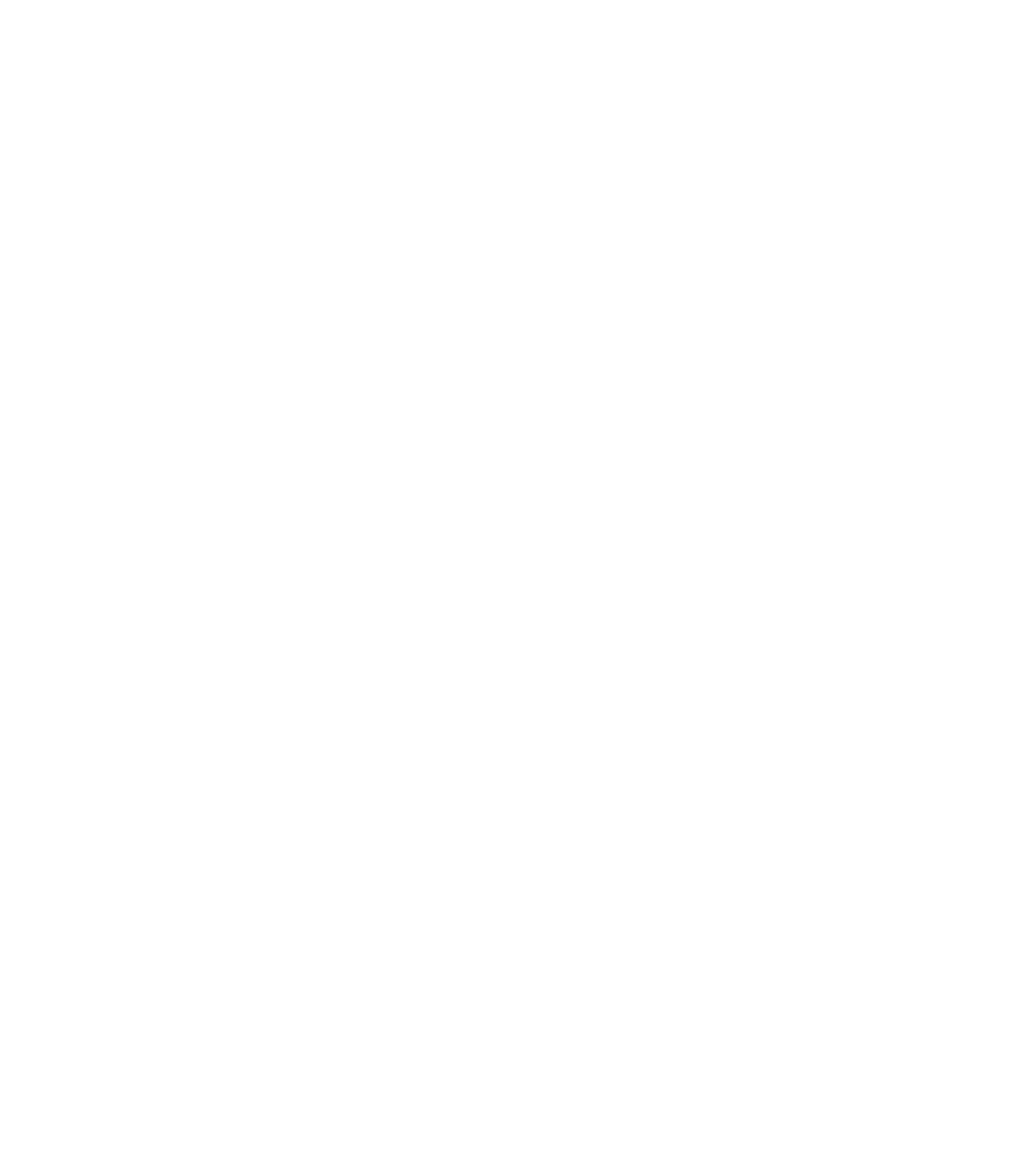
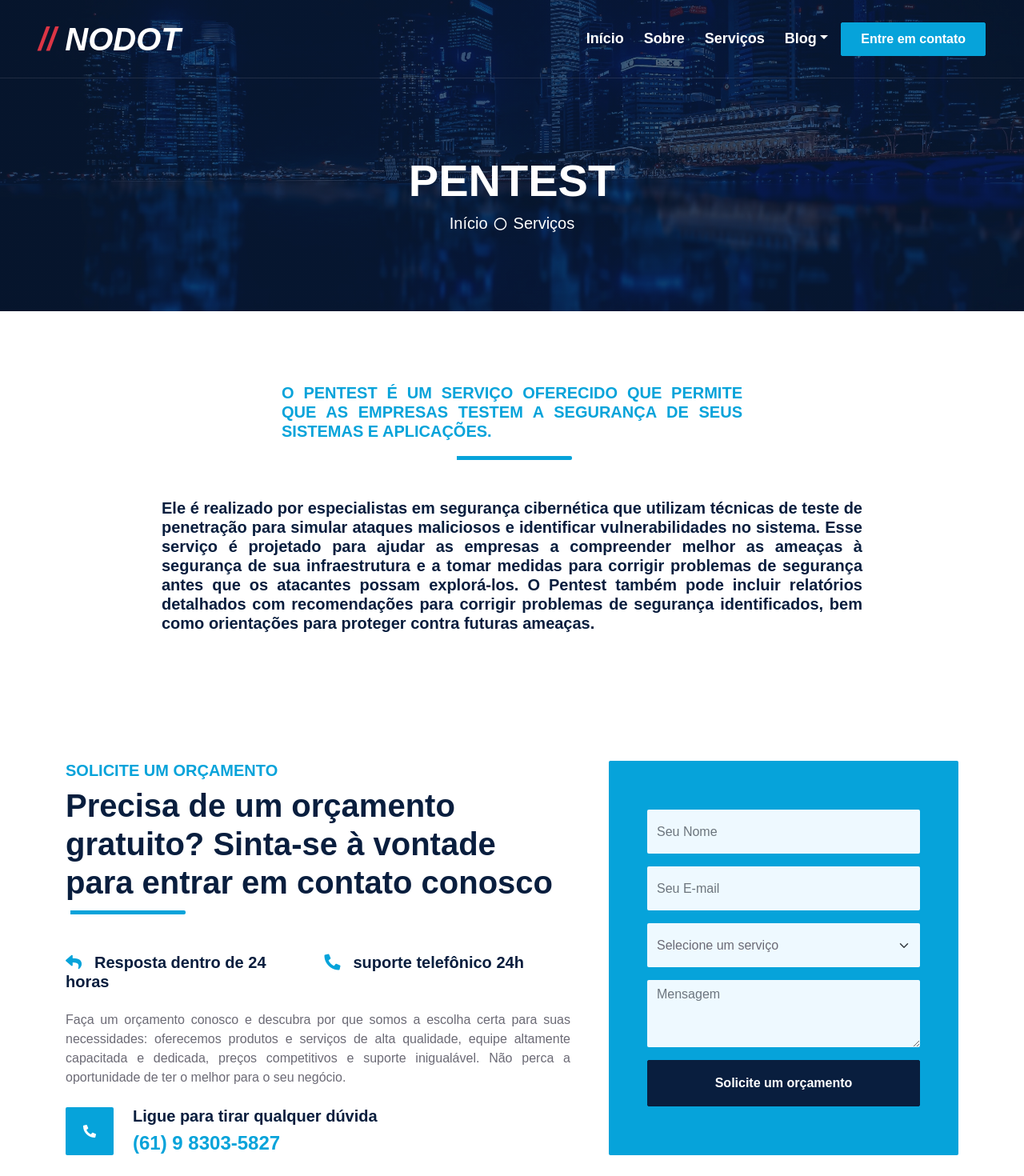
Before and after one commit to Royalr4z/NodotAngular, an Angular app in the folder frontend/: page /pentest in a window 1280 px wide. Before the commit this address led to /. Shown: the top 1470 px of the page at 80% size. Before the commit the page ends 800 px from the top, so only its background shows below. Built offline with nearby package versions, Linux system fonts and the light colour scheme; a web font is replaced by a local one.

Commit message:
Creating the About Pentest Service Page

```diff
--- /dev/null
+++ b/frontend/src/app/Page/pentest/pentest.component.html
@@ -0,0 +1,13 @@
+<app-header [title]="'PENTEST'" [caption]="'Serviços'" [href]="'service'" />
+<div class="section-title text-center position-relative pb-3 mb-5 mx-auto container" [style.max-width]="'600px'">
+    <h5 class="fw-bold text-primary text-uppercase" [style.text-align]="'justify'">O Pentest é um serviço oferecido que permite que as empresas testem a segurança de seus sistemas e aplicações. </h5>
+</div>
+<div>
+    <h5 class="position-relative pb-3 mb-5 mx-auto container" [style.max-width]="'900px'" [style.text-align]="'justify'">Ele é realizado por especialistas em segurança cibernética que utilizam técnicas de teste de penetração para simular ataques maliciosos e identificar vulnerabilidades no sistema.
+        Esse serviço é projetado para ajudar as empresas a compreender melhor as ameaças à segurança de sua infraestrutura e a tomar medidas para corrigir problemas de segurança antes que os atacantes possam explorá-los.
+        O Pentest também pode incluir relatórios detalhados com recomendações para corrigir problemas de segurança identificados,
+        bem como orientações para proteger contra futuras ameaças.
+    </h5>
+</div>
+<app-quote />
+<app-footer />
--- /dev/null
+++ b/frontend/src/app/Page/pentest/pentest.component.ts
@@ -0,0 +1,21 @@
+import { Component, OnInit } from '@angular/core';
+import { Meta, Title } from '@angular/platform-browser';
+
+@Component({
+  selector: 'app-pentest',
+  templateUrl: './pentest.component.html',
+  styleUrls: ['./pentest.component.css']
+})
+export class PentestComponent implements OnInit {
+
+  constructor(private metaService: Meta, private titleService: Title) { }
+
+  ngOnInit(): void {
+    // Define o título da página
+    this.titleService.setTitle('Pentest  | NODOT');
+
+    // Define as meta tags
+    this.metaService.addTag({ name: 'description', content: 'Página em que Descreve o Serviço de Pentest' });
+    this.metaService.addTag({ name: 'keywords', content: 'Pentest, NODOT' });
+  }
+}
--- a/frontend/src/app/app-routing.module.ts
+++ b/frontend/src/app/app-routing.module.ts
@@ -5,8 +5,10 @@
 import { ServiceComponent } from './Page/service/service.component';
 import { AutoTaskComponent } from './Page/auto-task/auto-task.component';
 import { InfrastructureComponent } from './Page/infrastructure/infrastructure.component';
+import { PentestComponent } from './Page/pentest/pentest.component';
 
 const routes: Routes = [
+  { path: 'pentest', component:  PentestComponent },
   { path: 'infrastructure', component:  InfrastructureComponent },
   { path: 'auto-task', component:  AutoTaskComponent },
   { path: 'service', component:  ServiceComponent },
--- a/frontend/src/app/app.module.ts
+++ b/frontend/src/app/app.module.ts
@@ -17,6 +17,7 @@
 import { HeaderComponent } from './Template/header/header.component';
 import { AutoTaskComponent } from './Page/auto-task/auto-task.component';
 import { InfrastructureComponent } from './Page/infrastructure/infrastructure.component';
+import { PentestComponent } from './Page/pentest/pentest.component';
 
 @NgModule({
   declarations: [
@@ -34,6 +35,7 @@
     HeaderComponent,
     AutoTaskComponent,
     InfrastructureComponent,
+    PentestComponent,
   ],
   imports: [
     BrowserModule,
```
Also changed, not shown: frontend/src/app/Page/pentest/pentest.component.css (added), 1 other file (tests, documents, lock files or other folders).
